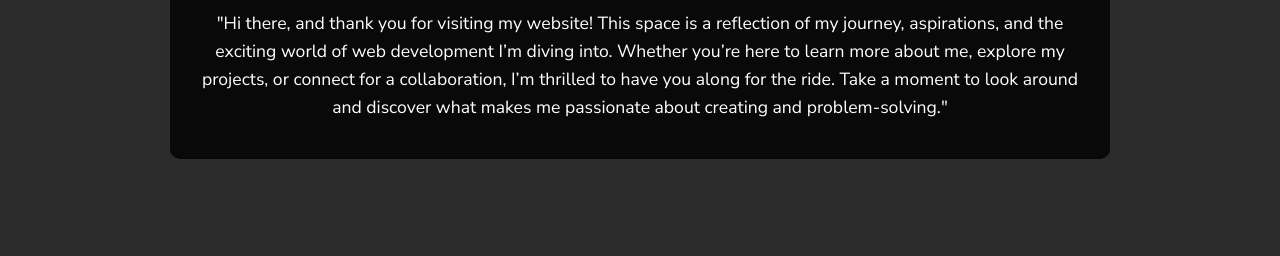
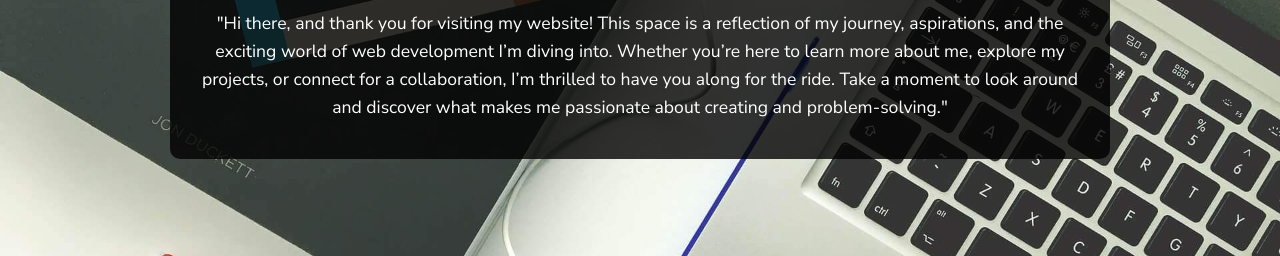
Before and after one commit to Dorantino/my_portfolio, a plain HTML site: page index.html in a window 1280 px wide. Shown: the part 237-493 px from the top of the page. Drawn offline with Linux system fonts and the light colour scheme; a web font is replaced by a local one.

Commit message:
background image directory correction

```diff
--- a/css/style.css
+++ b/css/style.css
@@ -6,7 +6,7 @@
     padding: 0;
     font-family: 'Nunito Sans', sans-serif;
     font-size: 1rem;
-    background-image: url("images/web-design1.jpg");
+    background-image: url("../images/web-design1.jpg");
     background-attachment: fixed;
     background-repeat: no-repeat;
     background-size: cover;
```
